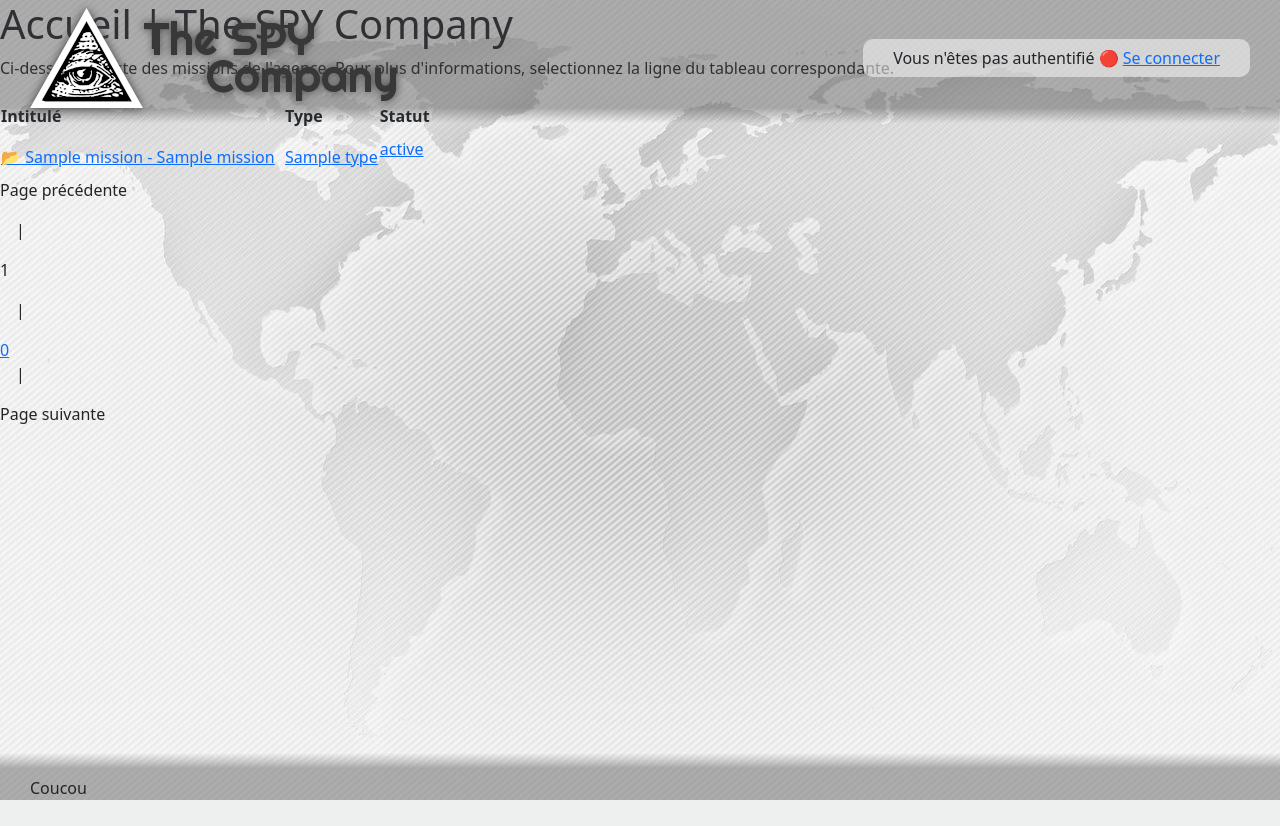
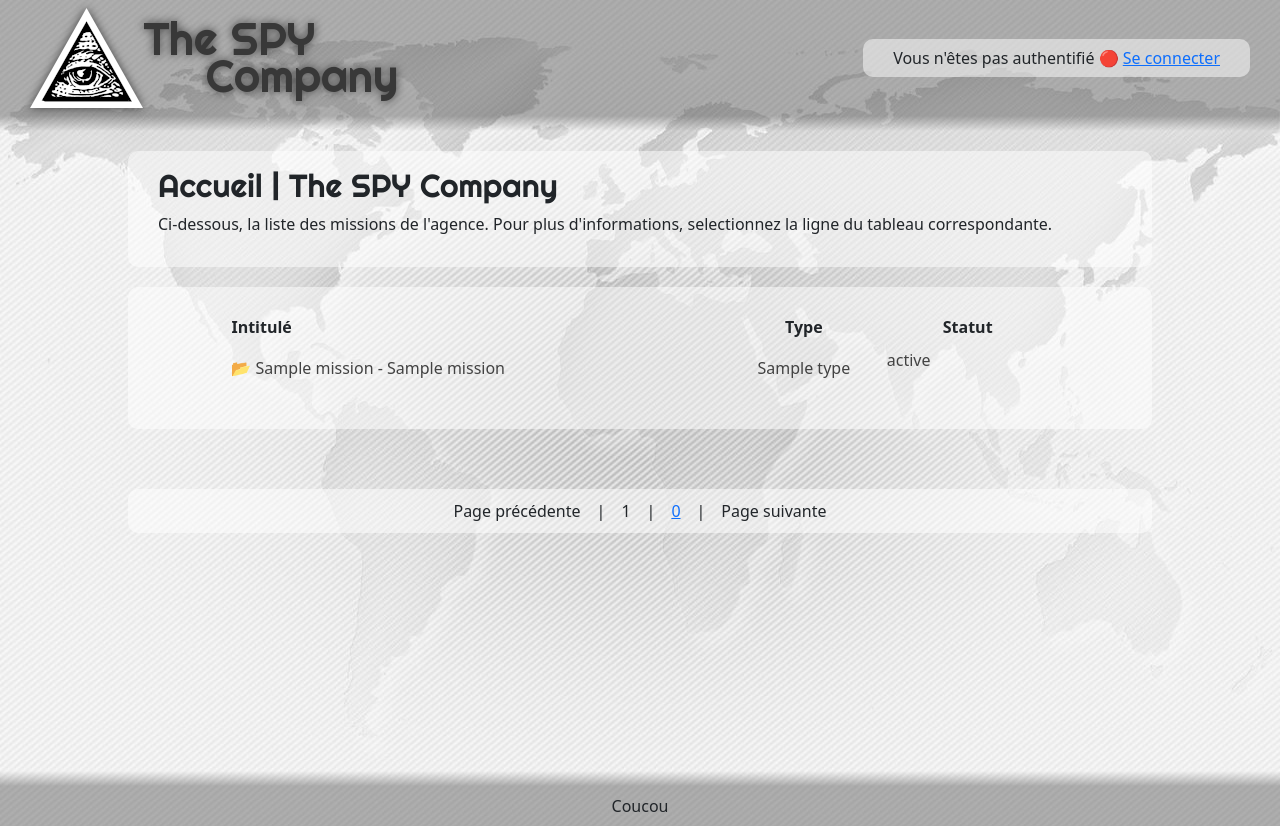
Before and after one commit to Skoognuts/the-spy-company, a Symfony app: template templates/default/index.html.twig in a window 1280 px wide. Before the commit the page ends 800 px from the top, so only its background shows below. Run offline with Twig, Linux system fonts and the light colour scheme; the template is opened without the code that fills it: most values are stand-ins (such as "Sample title", 1, 10 or a date in 2020); some libraries are stand-ins or nearby versions.

Commit message:
CSS: Update Personnal Style Sheet.

```diff
--- a/public/styles/style.css
+++ b/public/styles/style.css
@@ -1,8 +1,10 @@
+@import url('https://fonts.googleapis.com/css2?family=Righteous&display=swap');
+
 html,
 body {
   margin: 0;
   width: 100vw;
-  max-height: 100vh;
+  min-height: 100vh;
   background-image: url("../images/background.jpg");
   background-size: cover;
   background-attachment: fixed;
@@ -15,13 +17,8 @@ footer {
   width: 100%;
 }
 
-header {
-  position: absolute;
-  top: 0;
-}
-
 footer {
-  position: absolute;
+  position: relative;
   bottom: 0;
 }
 
@@ -30,11 +27,18 @@ footer {
   display: flex;
   flex-direction: row;
   width: 100%;
-  justify-content: space-between;
   align-items: center;
-  padding-top: 8px;
+  padding-block: 8px;
   padding-inline: 30px;
   background: rgba(66, 66, 66, 0.4);
+}
+
+.header-content {
+  justify-content: space-between;
+}
+
+.footer-content {
+  justify-content: center;
 }
 
 .header-transition,
@@ -51,16 +55,9 @@ footer {
   background: linear-gradient(rgba(255, 255, 255, 0), rgba(66, 66, 66, 0.4));
 }
 
-.logo_wrapper {
-  display: flex;
-  flex-direction: row;
-  align-items: baseline;
-}
-
 .logo {
   height: 100px;
   filter: drop-shadow(0 0 5px rgb(66, 66, 66));
-  margin-right: 20px;
 }
 
 .login_wrapper {
@@ -82,4 +79,111 @@ main {
   display: flex;
   flex-direction: column;
   width: 100%;
+  min-height: 80vh;
+  align-items: center;
 }
+
+h1,
+h2 {
+  font-family: 'Righteous', cursive;
+}
+
+h1 {
+  font-size: 2rem;
+}
+
+h2 {
+  font-size: 1.2rem;
+}
+
+.titles-wrapper,
+.table-wrapper,
+.pagination-menu {
+  width: 80%;
+  margin-top: 20px;
+  border-radius: 10px;
+  background: rgba(255, 255, 255, 0.5);
+}
+
+.titles-wrapper {
+  padding-inline: 30px;
+  padding-block: 15px;
+}
+
+.table-wrapper {
+  display: flex;
+  flex-direction: column;
+  align-items: center;
+  padding-bottom: 20px;
+  margin-bottom: 40px;
+}
+
+.mission-table,
+.mission-item {
+  width: 80%;
+  align-self: center;
+  margin-block: 20px;
+}
+
+.mission-item {
+  margin-bottom: 0;
+}
+
+.mission-table tbody tr td a {
+  display: block;
+  width: 100%;
+  height: 100%;
+  color: rgb(66, 66, 66);
+  text-decoration: none;
+}
+
+.mission-table tbody tr:hover {
+  background: #f9ffff;
+}
+
+.en-preparation,
+.en-cours,
+.termine,
+.echec,
+.mission-type,
+.mission-status {
+  text-align: center;
+  margin-block: 2px;
+}
+
+.en-preparation,
+.en-cours,
+.termine,
+.echec {
+  border: 1px solid rgb(66, 66, 66);
+  border-radius: 5px;
+}
+
+.en-preparation {
+  background: lightblue;
+}
+
+.en-cours {
+  background: lightyellow;
+}
+
+.termine {
+  background: lightgreen;
+}
+
+.echec {
+  background: lightcoral;
+}
+
+.pagination-menu {
+  display: flex;
+  flex-direction: row;
+  justify-content: center;
+  align-items: center;
+  padding: 10px;
+  margin-bottom: 50px;
+}
+
+.pagination-menu > p {
+  margin: 0;
+}
```
